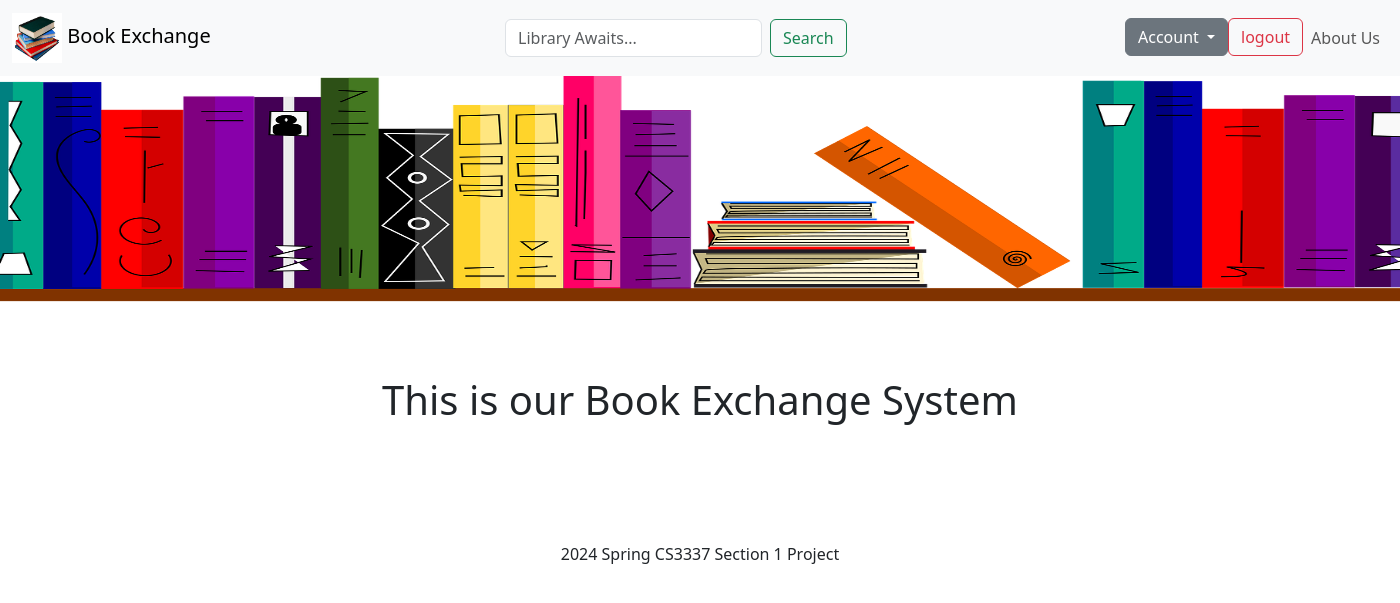
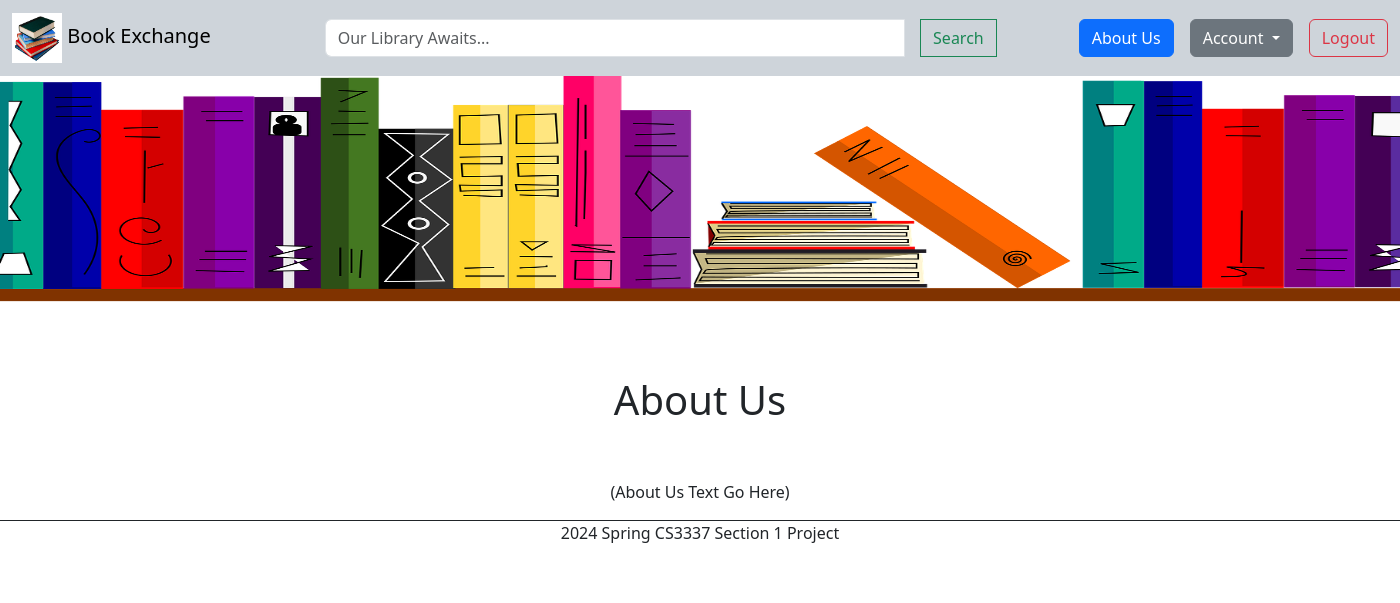
Before and after one commit to dokokitsune/cs3337-Project, a Django app: page /aboutus/ in a window 1400 px wide; the page is wider, and only the part inside the window is pictured. Shown: the top 603 px of that part. Run offline with Django 3.2, Linux system fonts and the light colour scheme; a user stored in the database is signed in; parts of the project's set-up code (start-up, migrations or seed data) failed here and were passed over.

Commit message:
revamped navbar

```diff
--- a/bookEx/static/main.css
+++ b/bookEx/static/main.css
@@ -3,11 +3,14 @@
 .main-wrapper {
     display: flex;
     flex-direction: column;
-    align-items: center;
+
     justify-content: space-between;
 
 
 }
+
+
+
 
 /*#footer {*/
 /*    text-align: center;*/
--- a/bookEx/templates/base.html
+++ b/bookEx/templates/base.html
@@ -10,39 +10,47 @@
 		{% endblock title %}
 	</title>
 	<link rel="icon" type="image/x-icon" href="{% static 'logo.jpg' %}">
-	<link href="{% static 'main.css' %}" rel="stylesheet" type="text/css">
 	<link href="https://cdn.jsdelivr.net/npm/bootstrap@5.3.3/dist/css/bootstrap.min.css" rel="stylesheet"
 	      integrity="sha384-QWTKZyjpPEjISv5WaRU9OFeRpok6YctnYmDr5pNlyT2bRjXh0JMhjY6hW+ALEwIH" crossorigin="anonymous">
 	<script src="https://cdn.jsdelivr.net/npm/bootstrap@5.3.3/dist/js/bootstrap.bundle.min.js"
 	        integrity="sha384-YvpcrYf0tY3lHB60NNkmXc5s9fDVZLESaAA55NDzOxhy9GkcIdslK1eN7N6jIeHz"
 	        crossorigin="anonymous"></script>
+	<link href="{% static "main.css" %}" rel="stylesheet" type="text/css">
+    {% block child-css %}{% endblock %}
 </head>
 
 <body>
 <div id="navbar">
 
-	{% if user.is_authenticated %}
-		<nav id="navbar" class="navbar navbar-expand-lg bg-body-tertiary ">
+
+		<nav id="navbar" class="navbar navbar-expand-lg bg-dark-subtle ">
 			<div class="container-fluid">
 				<a class="navbar-brand" href="{% url 'index' %}">
 					<img src="{% static 'logo.jpg' %}" alt="Book Exchange" height="50" width="50"
 					     class="d-line-block ">
 					Book Exchange
 				</a>
-				<form action="{% url 'search_book' %}" method="post" class="d-flex" role="search">
-					<input name="search-item" class="form-control me-2" type="search" placeholder="Library Awaits..." aria-label="Search">
+				<form action="{% url 'search_book' %}" method="post" class="d-flex input-group w-50" role="search">
+					<input name="search-item" class="form-control mx-3" type="search" placeholder="Our Library Awaits..." aria-label="Search">
 					<button class="btn btn-outline-success" type="submit">Search</button>
                     {% csrf_token %}
 				</form>
 
-				<ul class="navbar-nav">
-					<li class=" nav-item dropdown">
+				<ul class="navbar-nav ">
+                <li class="nav-item">
+						<button class="btn btn-primary" ><a style="text-decoration: none; color: white" href="{% url 'about_us' %}">About Us</a></button>
+
+					</li>
+{#                if user is authenticated#}
+                    {% if user.is_authenticated %}
+
+					<li class=" nav-item dropdown ms-3">
 
 						<button class="btn btn-secondary dropdown-toggle" type="button"
 						        data-bs-toggle="dropdown">Account
 						</button>
 						<ul class="dropdown-menu">
-							<li align="center">{{ user.username }}</li>
+							<li class="d-flex justify-content-center border-bottom border-dark">Hello, {{ user.username }}</li>
 							<li class="dropdown-item"><a href="{% url 'mybooks' %}?next=/">My Books</a></li>
 							<li class="dropdown-item"><a href="{% url 'postbook' %}?next=/">Post Book</a></li>
 							<li class="dropdown-item"><a href="{% url 'displaybooks' %}?next=/">Display Books</a></li>
@@ -52,38 +60,16 @@
 
 
 					</li>
-					<li class = "nav-item" >
+					<li class = "nav-item ms-3" >
 						<form action="{% url 'logout' %}?next=/" method="post">
-							<button class="btn btn-outline-danger" href="{% url 'logout' %}?next=/" type="submit">logout</button>
+							<button class="btn btn-outline-danger" href="{% url 'logout' %}?next=/" type="submit">Logout</button>
 							{% csrf_token %}
 						</form>
 					</li>
-					<li class="nav-item">
-						<a class="nav-link" aria-current="page" href="{% url 'about_us' %}">About Us</a>
+{#                        if no user logged in#}
 
-					</li>
-				</ul>
-
-
-			</div>
-		</nav>
-<!--		{{ user.username }}-->
-	{% else %}
-		<nav id="navbar" class="navbar navbar-expand-lg bg-body-tertiary ">
-			<div class="container-fluid">
-				<a class="navbar-brand" href="{% url 'index' %}">
-					<img src="{% static 'logo.jpg' %}" alt="Book Exchange" height="50" width="50"
-					     class="d-line-block ">
-					Book Exchange
-				</a>
-				<form action="{% url 'search_book' %}" method="post" class="d-flex" role="search">
-					<input name="search-item" class="form-control me-2" type="search" placeholder="Library Awaits..." aria-label="Search">
-					<button class="btn btn-outline-success" type="submit">Search</button>
-                    {% csrf_token %}
-				</form>
-
-				<ul class="navbar-nav">
-					<li class=" nav-item dropdown">
+                    {% else %}
+					<li class=" nav-item dropdown ms-3">
 
 						<button class="btn btn-secondary dropdown-toggle" type="button"
 						        data-bs-toggle="dropdown">Account
@@ -94,32 +80,29 @@
 
 
 					</li>
-					<li class="nav-item">
-						<a class="nav-link" aria-current="page" href="{% url 'about_us' %}">About Us</a>
+                    	{% endif %}
 
-					</li>
 				</ul>
 
 
 			</div>
 		</nav>
 
-	{% endif %}
 
 
 
 	<div class="d-flex justify-content-center flex-column align-items-center">
 		<img src="{% static 'banner2.0.png' %}" alt="BANNER"
 		     width="1480" height="300"/>
-		<section id="main">
-			{% block content %}
-				<h1 class="text-center ">This is our Book Exchange System</h1>
-			{% endblock content %}
-		</section>
+{#    Content#}
+        {% block content %}
+
+    {% endblock %}
+
 	</div>
 
 
-	<footer style="margin-top:110px" align="center" id="footer">
+	<footer   id="footer" class="text-align-center d-flex justify-content-center border-top border-dark">
 		2024 Spring CS3337 Section 1 Project
 	</footer>
 </div>
--- a/bookEx/templates/bookMng/about_us.html
+++ b/bookEx/templates/bookMng/about_us.html
@@ -1,2 +1,8 @@
 {% extends 'base.html' %}
 {% load static %}
+
+{% block content %}
+    <h1 class="d-flex justify-content-center pb-5">About Us</h1>
+<p class="text-align-center d-flex justify-content-center">(About Us Text Go Here)</p>
+
+{% endblock %}
--- a/bookMng/urls.py
+++ b/bookMng/urls.py
@@ -9,6 +9,7 @@ urlpatterns = [
     path("book_detail/<int:book_id>", views.book_detail, name="book_detail"),
     path("book_delete/<int:book_id>", views.book_delete, name="book_delete"),
     path("postbook", views.postbook, name="postbook"),
+    path("post_success", views.post_success, name="post_success"),
     path("displaybooks", views.displaybooks, name="displaybooks"),
     path("mybooks", views.mybooks, name="mybooks"),
     path('add_comment/<int:book_id>/', views.add_comment, name='add_comment'),
--- a/bookMng/views.py
+++ b/bookMng/views.py
@@ -1,3 +1,5 @@
+import time
+
 from django.http import HttpResponse
 from django.http import HttpResponseRedirect
 from django.shortcuts import render, redirect, get_object_or_404
@@ -14,6 +16,11 @@ from django.urls import reverse_lazy
 from django.contrib.auth.decorators import login_required
 
 
+def delay_redirect(request):
+    time.sleep(5)
+    return redirect(reverse_lazy('index'))
+
+
 @login_required
 def favorite(request, book_id):
     book = get_object_or_404(Book, id=book_id)
@@ -28,14 +35,20 @@ def favorite(request, book_id):
 
     return redirect('book_detail', book_id=book.id)
 
+
 @login_required
 def my_favorites(request):
     user = request.user
     favorite_books = user.favorite_books.all()
-    return render(request, 'bookMng/my_favorites.html', {'favorite_books': favorite_books, 'item_list': MainMenu.objects.all()})
+    return render(request, 'bookMng/my_favorites.html',
+                  {'favorite_books': favorite_books, 'item_list': MainMenu.objects.all()})
+
 
 def index(request):
-    return render(request, "bookMng/index.html", {"item_list": MainMenu.objects.all()})
+    books = Book.objects.all()
+    for b in books:
+        b.pic_path = b.picture.url[14:]
+    return render(request, "bookMng/index.html", {"item_list": MainMenu.objects.all(), "books": books}, )
 
 
 def about_us(request):
@@ -50,6 +63,7 @@ from django.contrib.auth.decorators import login_required
 from .models import MainMenu
 from .forms import BookForm
 from .models import Genre  # Import the Genre model
+
 
 @login_required(login_url=reverse_lazy("login"))
 def postbook(request):
@@ -66,7 +80,8 @@ def postbook(request):
     else:
         form = BookForm()
         if "submitted" in request.GET:
-            submitted = True
+            return redirect(reverse_lazy("post_success"))
+            # return HttpResponseRedirect("/postbook?submitted=True")
 
     genres = Genre.objects.all()
 
@@ -76,6 +91,10 @@ def postbook(request):
         {"form": form, "item_list": MainMenu.objects.all(), "submitted": submitted, "genres": genres},
     )
 
+
+@login_required(login_url=reverse_lazy("login"))
+def post_success(request):
+    return render(request, "bookMng/post_success.html")
 
 
 @login_required(login_url=reverse_lazy("login"))
@@ -168,12 +187,12 @@ def add_to_cart(request, book_id):
     if 'cart' not in request.session:
         request.session['cart'] = {}
 
-    shopping_cart = request.session['cart']
+    cart = request.session['cart']
 
-    if str(book_id) in shopping_cart:
-        shopping_cart[str(book_id)]['quantity'] += 1
+    if str(book_id) in cart:
+        cart[str(book_id)]['quantity'] += 1
     else:
-        shopping_cart[str(book_id)] = {
+        cart[str(book_id)] = {
             'quantity': 1,
             'price': float(book.price)
         }
@@ -185,12 +204,9 @@ def add_to_cart(request, book_id):
 
 def remove_from_cart(request, book_id):
     if 'cart' in request.session:
-        shopping_cart = request.session['cart']
-        if str(book_id) in shopping_cart:
-            if shopping_cart[str(book_id)]['quantity'] > 1:
-                shopping_cart[str(book_id)]['quantity'] -= 1
-            else:
-                del shopping_cart[str(book_id)]
+        cart = request.session['cart']
+        if str(book_id) in cart:
+            del cart[str(book_id)]
             request.session.modified = True
 
     return redirect('cart')
@@ -215,12 +231,12 @@ def cart(request):
     total_price = 0
 
     if 'cart' in request.session:
-        shopping_cart = request.session['cart']
-        book_ids = shopping_cart.keys()
+        cart = request.session['cart']
+        book_ids = cart.keys()
         books = Book.objects.filter(id__in=book_ids)
 
         for book in books:
-            quantity = shopping_cart[str(book.id)]['quantity']
+            quantity = cart[str(book.id)]['quantity']
             total_price += book.price * quantity
             cart_items.append({'book': book, 'quantity': quantity})
 
```
Also changed, not shown: base.html (deleted, +0 -59 lines), bookEx/static/cardStyles.css (added, +14 -0 lines), bookEx/templates/bookMng/index.html (+33 -0 lines), bookEx/templates/bookMng/post_success.html (added, +16 -0 lines), bookEx/templates/bookMng/postbook.html (+1 -6 lines), urls.py (deleted, +0 -14 lines), views.py (deleted, +0 -109 lines), bookEx/static/uploads/91pIRGE7L._SL1500_.jpg (added), bookEx/static/uploads/91pIRGE7L._SL1500__lF4eXxp.jpg (added), bookEx/static/uploads/A15suNB9arL._SL1500_.jpg (added), bookEx/static/uploads/childrenOfDune.jpg (added), bookEx/static/uploads/dune.jpg (added), bookEx/static/uploads/duneMessiah.jpg (added), db.sqlite3.
